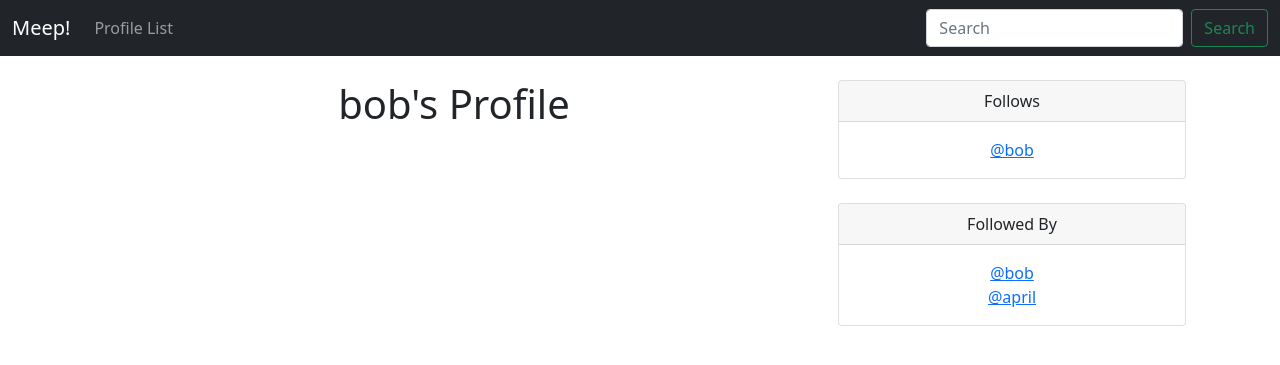
After one commit to crixxcroxx/meep, a Django app: template meep/social/templates/profile.html in a window 1280 px wide. The commit adds this page. Shown: the top 365 px of the page. Run offline with Django 4.2, Linux system fonts and the light colour scheme; the template is opened without the code that fills it: values that come from a table or form of the project are taken from there, others are empty; data comes from the database, SQL or seed files in the repository; both versions use the stored data as it was after the commit.

Commit message:
Profile page with followers

```diff
--- a/meep/social/templates/navbar.html
+++ b/meep/social/templates/navbar.html
@@ -10,6 +10,11 @@
                 <li class="nav-item">
                     <a class="nav-link" href="{% url 'profile_list' %}">Profile List</a>
                 </li>
+                {% if user.is_authenticated %}
+                <li class="nav-item">
+                    <a class="nav-link" href="{% url 'profile' request.user.id %}">My Profile</a>
+                </li>
+                {% endif %}
             </ul>
             <form class="d-flex">
                 <input class="form-control me-2" type="search" placeholder="Search" aria-label="Search">
--- /dev/null
+++ b/meep/social/templates/profile.html
@@ -0,0 +1,37 @@
+{% extends 'base.html' %}
+
+{% block content %}
+{% if profile %}
+<div class="container text-center">
+    <div class="row">
+        <div class="col-8">
+            <h1>{{ profile.user.username }}'s Profile</h1>
+        </div>
+        <div class="col-4">
+            <div class="card">
+                <div class="card-header">
+                    Follows
+                </div>
+                <div class="card-body">
+                    {% for following in profile.follows.all %}
+                    <a href="{% url 'profile' following.user.id %}">@{{ following }}</a><br />
+                    {% endfor %}
+                </div>
+            </div>
+            <br />
+            <div class="card">
+                <div class="card-header">
+                    Followed By
+                </div>
+                <div class="card-body">
+                    {% for following in profile.followed_by.all %}
+                    <a href="{% url 'profile' following.user.id %}">@{{ following }}</a><br />
+                    {% endfor %}
+                </div>
+            </div>
+        </div>
+    </div>
+</div>
+
+{% endif %}
+{% endblock %}
--- a/meep/social/templates/profile_list.html
+++ b/meep/social/templates/profile_list.html
@@ -15,7 +15,11 @@
         <div class="col-md-8">
             <div class="card-body">
                 <h5 class="card-title">{{ profile.user.username }}</h5>
-                <p class="card-text">@{{ profile.user.username|lower }}</p>
+                <p class="card-text">
+                    <a href="{% url 'profile' profile.user.id %}" rel="noopener noreferrer">
+                        {{ profile.user.username|lower }}
+                    </a>
+                </p>
                 <p class="card-text"><small class="text-muted">Last updated: {{ profile.date_modified }}</small></p>
             </div>
         </div>
--- a/meep/social/urls.py
+++ b/meep/social/urls.py
@@ -4,4 +4,5 @@ from . import views
 urlpatterns = [
     path("", views.home, name="home"),
     path("profile_list", views.profile_list, name="profile_list"),
+    path("profile/<int:pk>", views.profile, name="profile"),
 ]
```
Also changed, not shown: meep/social/views.py (+9 -0 lines), meep/db.sqlite3.
